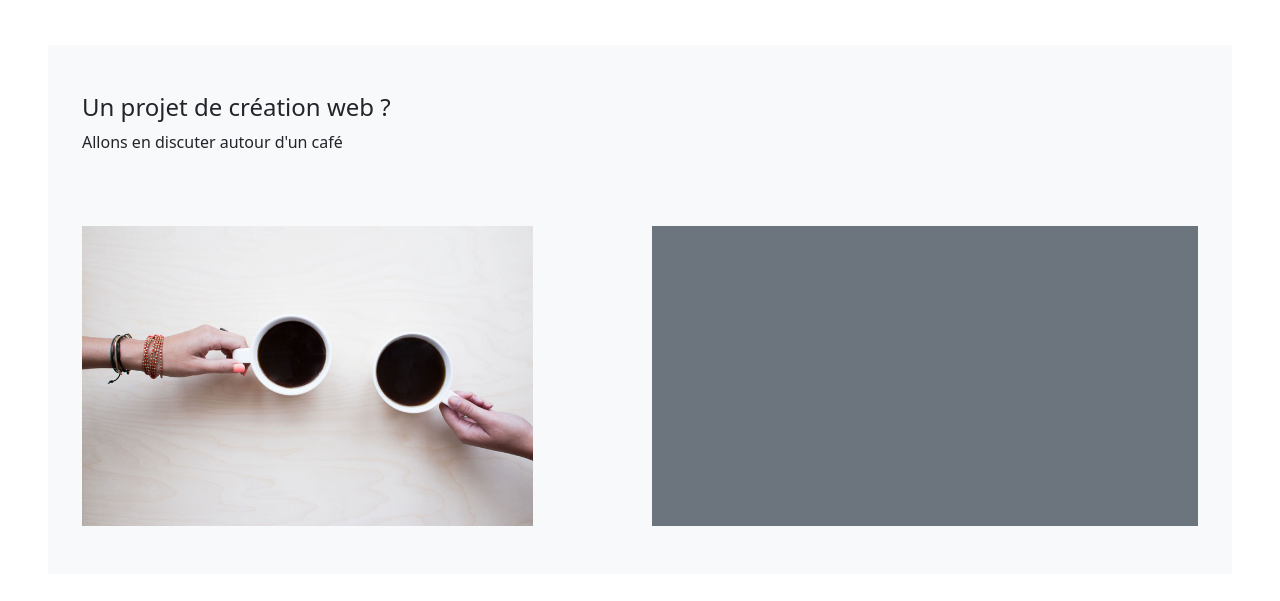
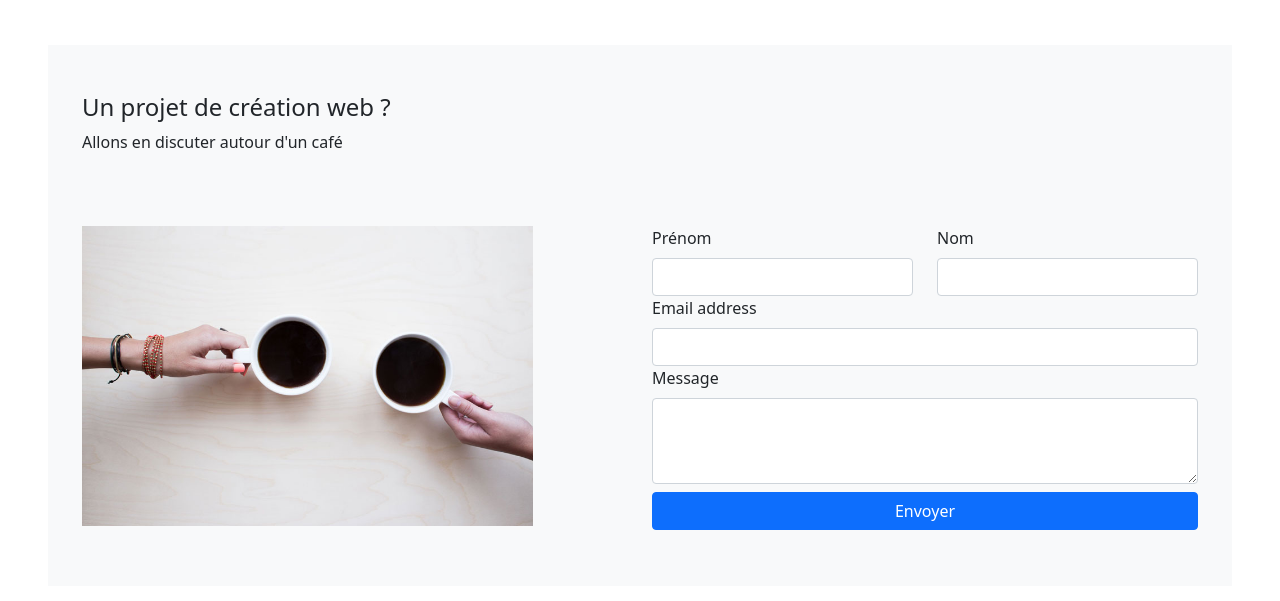
Before and after one commit to ouziih/PortfolioBootstrap, a plain HTML site: page index.html in a window 1280 px wide. Shown: the part 2328-2929 px from the top of the page. Drawn offline with nearby package versions, Linux system fonts and the light colour scheme; files whose address does not match are found by name.

Commit message:
formulaire

```diff
--- a/index.html
+++ b/index.html
@@ -359,8 +359,29 @@
                 <img src="../portfolio/img/grab-a-coffee.jpg" alt="Image d'une tasse de café" width="100%">
             </div>
             <div class="col-12 offset-md-1 col-md-6">
-                <div class="bg-secondary h-100 w-100 py-5">
+
+              <form class="row">
+                <div class="col-6">
+                    <label for="firstname" class="form-label">Prénom</label>
+                    <input name="firstname" type="text" class="form-control" id="firstname">
                 </div>
+                <div class="col-6">
+                    <label for="name" class="form-label">Nom</label>
+                    <input name="name" type="text" class="form-control" id="name">
+                </div>
+                <div class="col-12">
+                    <label for="email" class="form-label">Email address</label>
+                    <input name="email" type="email" class="form-control" id="email">
+                </div>
+                <div class="col-12">
+                    <label for="message" class="form-label">Message</label>
+                    <textarea name="message" class="form-control" id="message" rows="3"></textarea>
+                </div>
+                <div class="col-12 my-2">
+                    <button type="submit" class="btn btn-primary w-100">Envoyer</button>
+                </div>
+            </form>
+
             </div>
         </div>
     </div>
```
